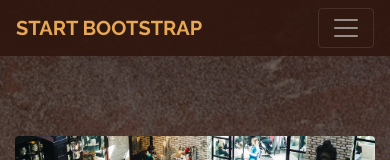
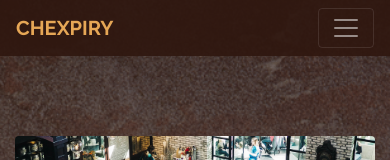
Before and after one commit to samantha-u/chexpiry, a website: page about.html in a window 390 px wide. Shown: the top 160 px of the page. Drawn offline with Linux system fonts and the light colour scheme.

Commit message:
mobile heading said bootstrap

```diff
--- a/about.html
+++ b/about.html
@@ -32,7 +32,7 @@
     <!-- Navigation -->
     <nav class="navbar navbar-expand-lg navbar-dark py-lg-4" id="mainNav">
       <div class="container">
-        <a class="navbar-brand text-uppercase text-expanded font-weight-bold d-lg-none" href="#">Start Bootstrap</a>
+        <a class="navbar-brand text-uppercase text-expanded font-weight-bold d-lg-none" href="#">Chexpiry</a>
         <button class="navbar-toggler" type="button" data-toggle="collapse" data-target="#navbarResponsive" aria-controls="navbarResponsive" aria-expanded="false" aria-label="Toggle navigation">
           <span class="navbar-toggler-icon"></span>
         </button>
```
Also changed, not shown: index.html (+1 -1 lines), products.html (+1 -1 lines), store.html (+1 -1 lines).
